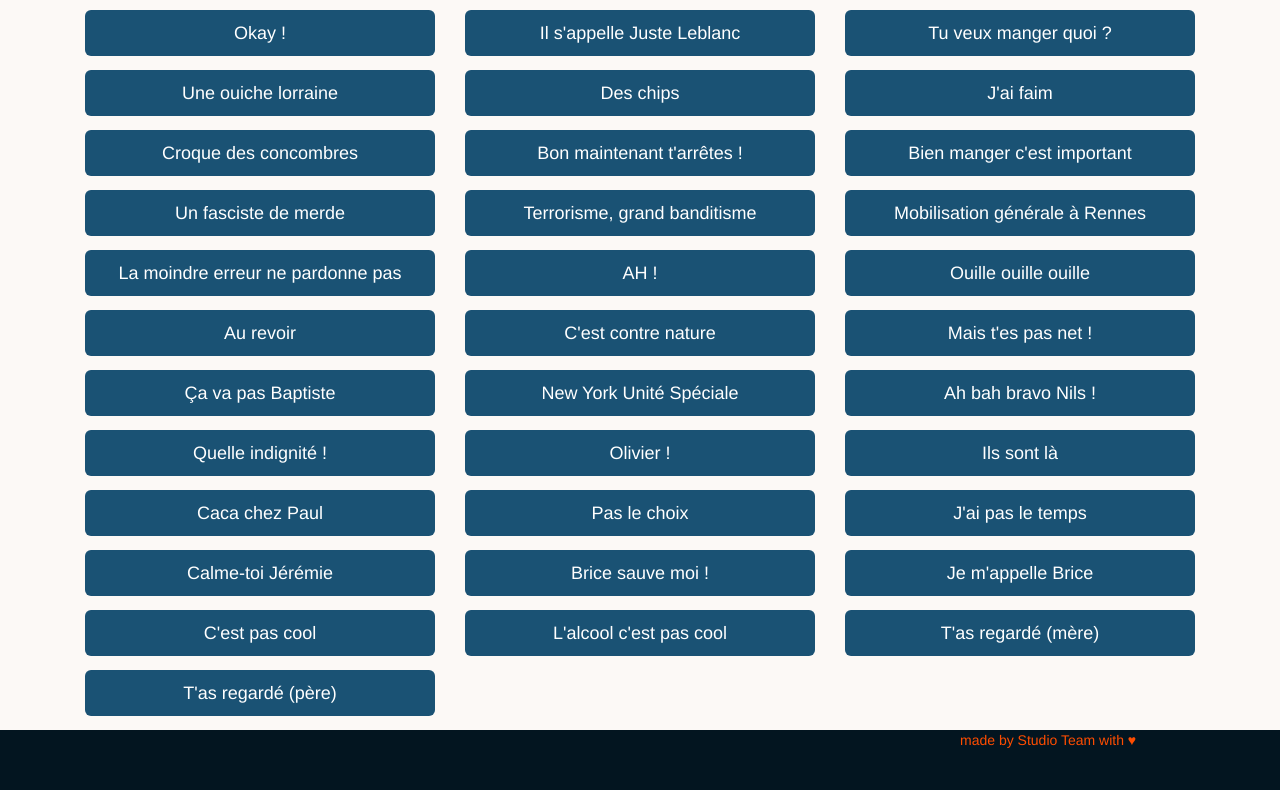
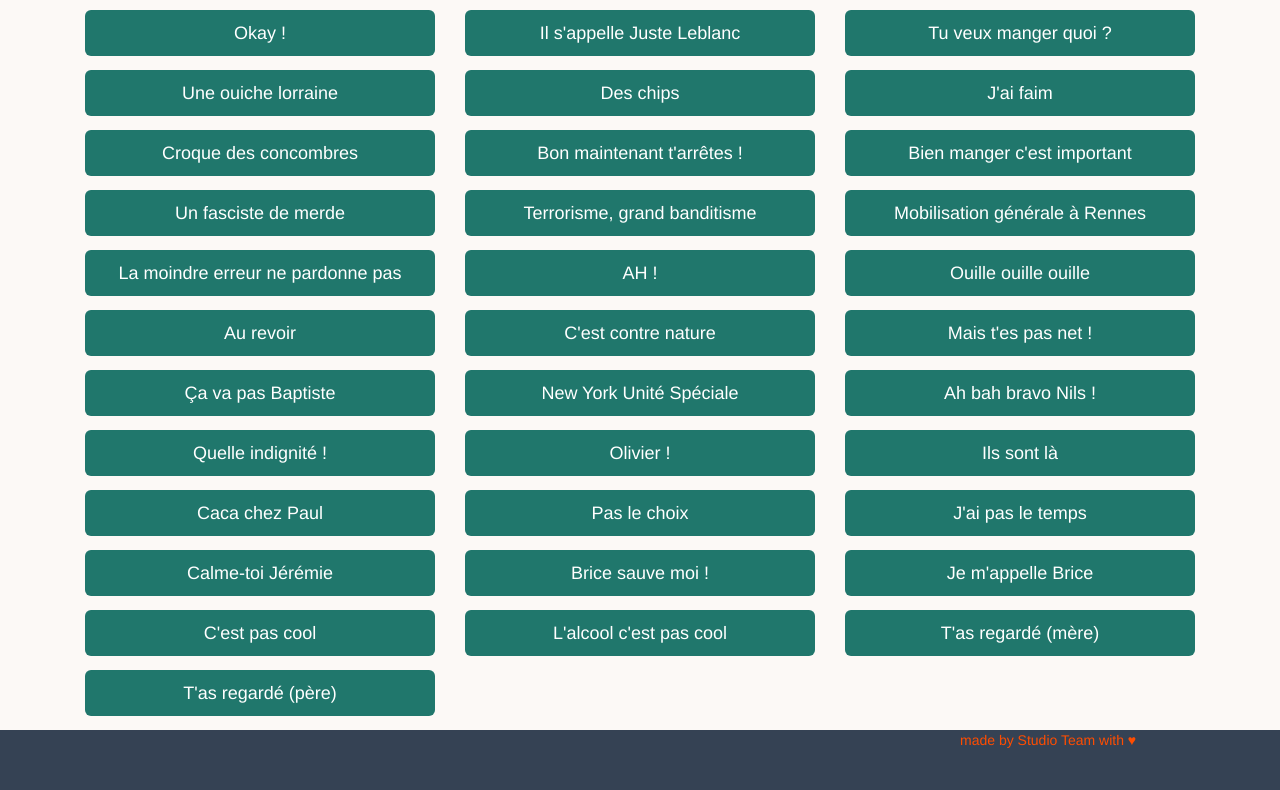
Before and after one commit to rmnlefort/deltadore-soundboard, a plain HTML site: page index.html in a window 1280 px wide. Shown: the part 312-1102 px from the top of the page. Drawn offline with nearby package versions, Linux system fonts and the light colour scheme.

Commit message:
Update style.css

```diff
--- a/style/style.css
+++ b/style/style.css
@@ -14,7 +14,7 @@ html {
     bottom: 0;
     height: 60px;
     width: 100%;
-    background-color: #031520;
+    background-color: #354254;
     border-top: 0px solid; }
 
   h1 {
@@ -24,7 +24,7 @@ html {
     margin-bottom: 1em; }
 
     .title {
-        color: #FFFFFF;
+        color: #354254;
         margin-bottom: 2em;
         font-size: 1.5em;  }
 
@@ -32,11 +32,11 @@ html {
         margin-top: 0.5em;  }
 
   .btn {
-    background-color: #1A5274;
+    background-color: #20776C;
     color: #ffffff;
-    border-radius: 130px;}
+    border-radius: 160px;}
     .btn:hover {
-      background-color: #FF7400;
+      background-color: #24AD8D;
       color: #ffffff; }
 
   .col-xs-6 {
```
